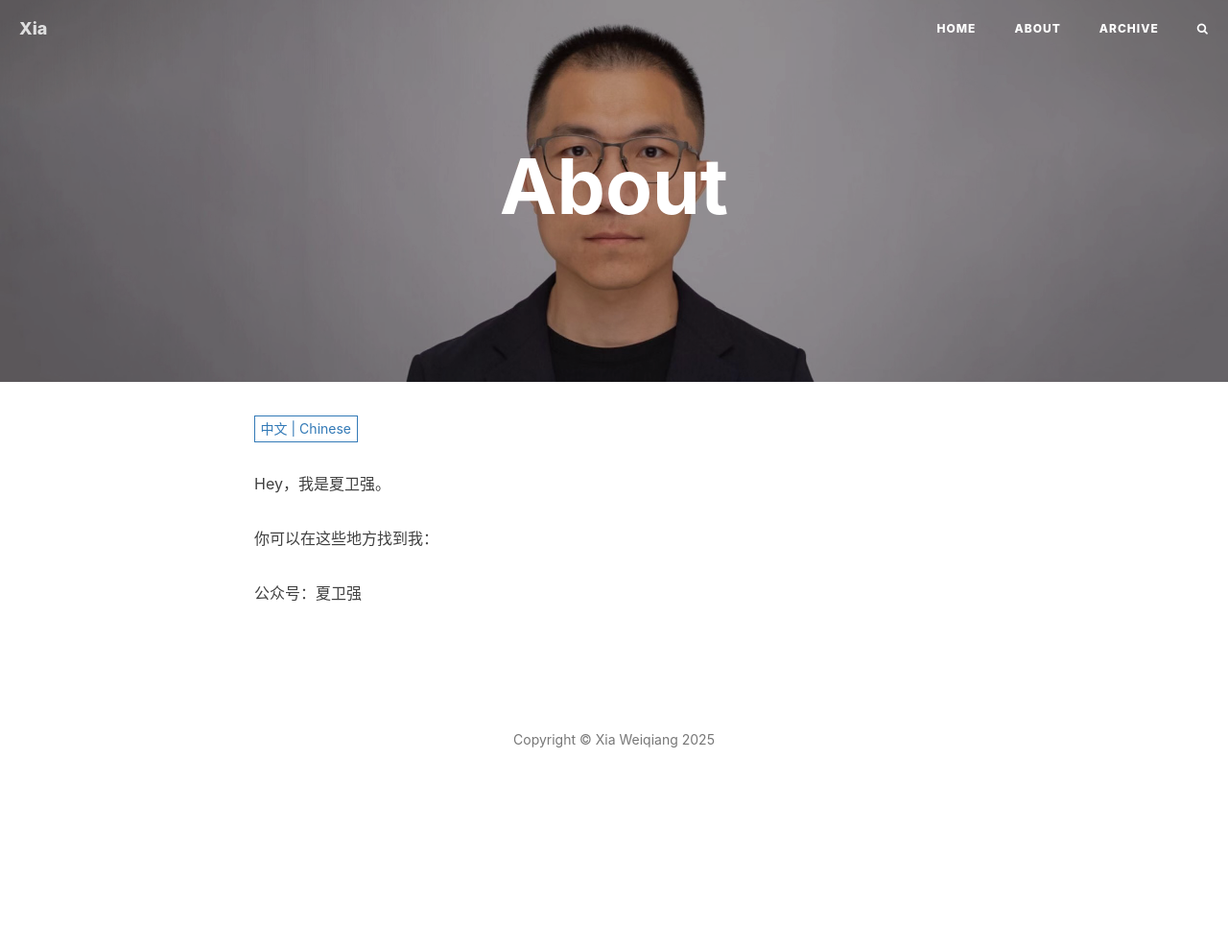
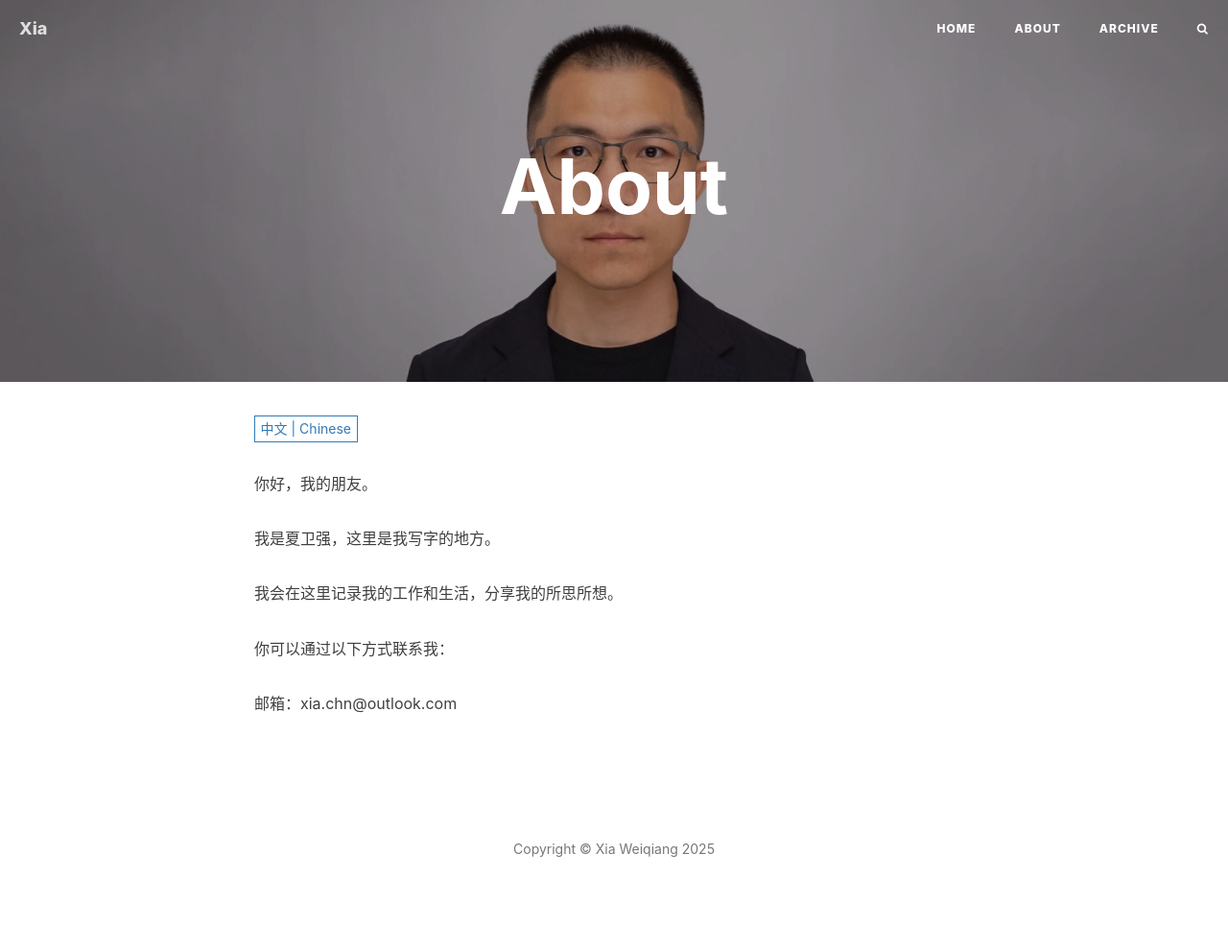
Before and after one commit to xiatour/xiatour.github.io, a Jekyll site: the page built from about.html, in a window 1280 px wide. Shown: the whole page at 96% size. Built offline with Jekyll 4.4.1, drawn with Linux system fonts in a browser that asks for light colours; nearby versions of some CDN libraries; comment, search, counter and statistics services are not loaded; before the commit the page ends 900 px from its top, so only the background shows below that.

Commit message:
update about

```diff
--- a/_includes/about/en.md
+++ b/_includes/about/en.md
@@ -1 +1,11 @@
-Hey, I am Xia Weiqiang.
+Hello, my friends.
+
+I am Xia Weiqiang, you can call me xia for short.
+
+This is a place where I will document my work and life and share what I think.
+
+
+
+You can contact me at:
+
+Email: xia.chn@outlook.com
--- a/_includes/about/zh.md
+++ b/_includes/about/zh.md
@@ -1,7 +1,11 @@
-Hey，我是夏卫强。
+你好，我的朋友。
+
+我是夏卫强，这里是我写字的地方。
+
+我会在这里记录我的工作和生活，分享我的所思所想。
 
 
 
-你可以在这些地方找到我：
+你可以通过以下方式联系我：
 
-公众号：夏卫强
+邮箱：xia.chn@outlook.com
```
